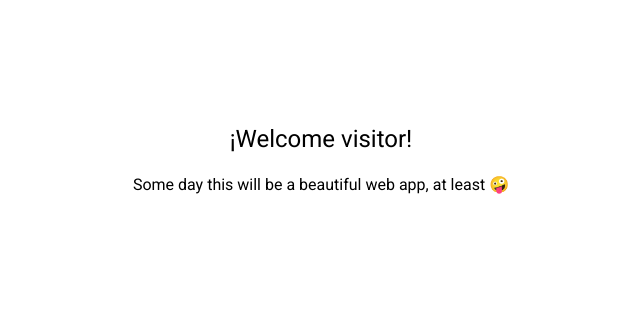
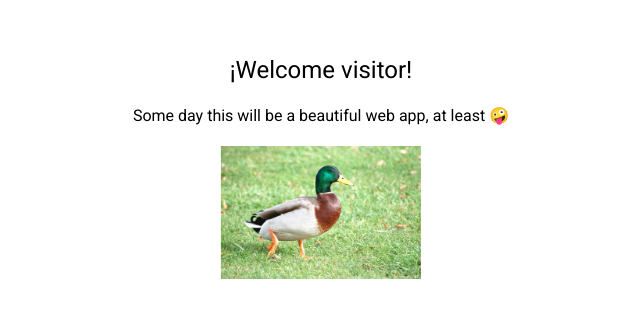
Before and after one commit to Crusale/pomodoro, an Angular app: page / in a window 1280 px wide. Shown: the part 231-548 px from the top of the page, without its empty margins (319-959 px from the left). Built offline with nearby package versions, Linux system fonts and the light colour scheme.

Commit message:
feature(images): add image&favicon to test hosting

```diff
--- a/src/app/pages/pomodoro/pomodoro.component.html
+++ b/src/app/pages/pomodoro/pomodoro.component.html
@@ -1,4 +1,5 @@
 <div>
   <h1>¡Welcome visitor!</h1>
   <h3>{{ pomodoro }}</h3>
+  <img src="../../../assets/pato.jpeg" width="200" />
 </div>
--- a/src/index.html
+++ b/src/index.html
@@ -5,7 +5,7 @@
     <title>Pomodoro</title>
     <base href="/" />
     <meta name="viewport" content="width=device-width, initial-scale=1" />
-    <link rel="icon" type="image/x-icon" href="favicon.ico" />
+    <link rel="icon" type="image/x-icon" href="./assets/favicon.ico" />
     <link rel="preconnect" href="https://fonts.gstatic.com" />
     <link href="https://fonts.googleapis.com/css2?family=Roboto:wght@300;400;500&display=swap" rel="stylesheet" />
     <link href="https://fonts.googleapis.com/icon?family=Material+Icons" rel="stylesheet" />
```
Also changed, not shown: src/assets/pato.jpeg (added), 1 other file (tests, documents, lock files or other folders).
